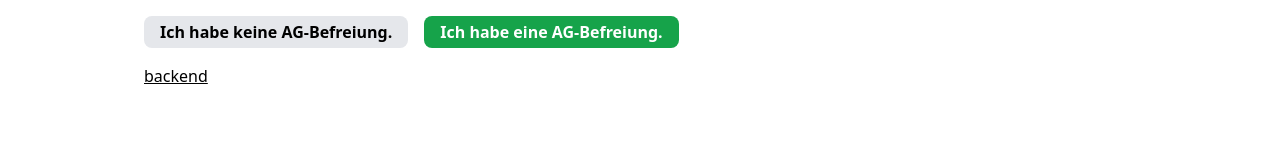
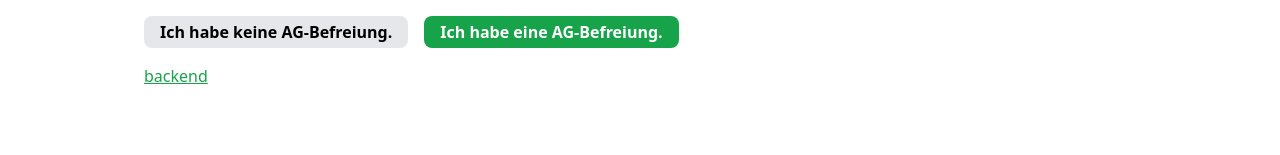
Before and after one commit to gruener-campus-malchow/ags, a SvelteKit app: page / in a window 1280 px wide. Shown: the part 140-295 px from the top of the page. Built offline with nearby package versions, Linux system fonts and the light colour scheme; a web font is replaced by a local one.

Commit message:
use tailwind primary colors

```diff
--- a/src/app.css
+++ b/src/app.css
@@ -65,7 +65,7 @@
     }
 
     .loading-placeholder {
-        @apply m-4 text-xl font-bold text-primary;
+        @apply m-4 text-xl font-bold text-green-600;
     }
 
     .loading-placeholder::before, .loading::before {
--- a/src/routes/+page.svelte
+++ b/src/routes/+page.svelte
@@ -6,4 +6,4 @@
     <a href="/befreiung" class="btn btn-primary">Ich habe eine AG-Befreiung.</a>
 </div>
 
-<a href="/backend" class="text-primary underline">backend</a>
+<a href="/backend" class="text-green-600 underline">backend</a>
```
